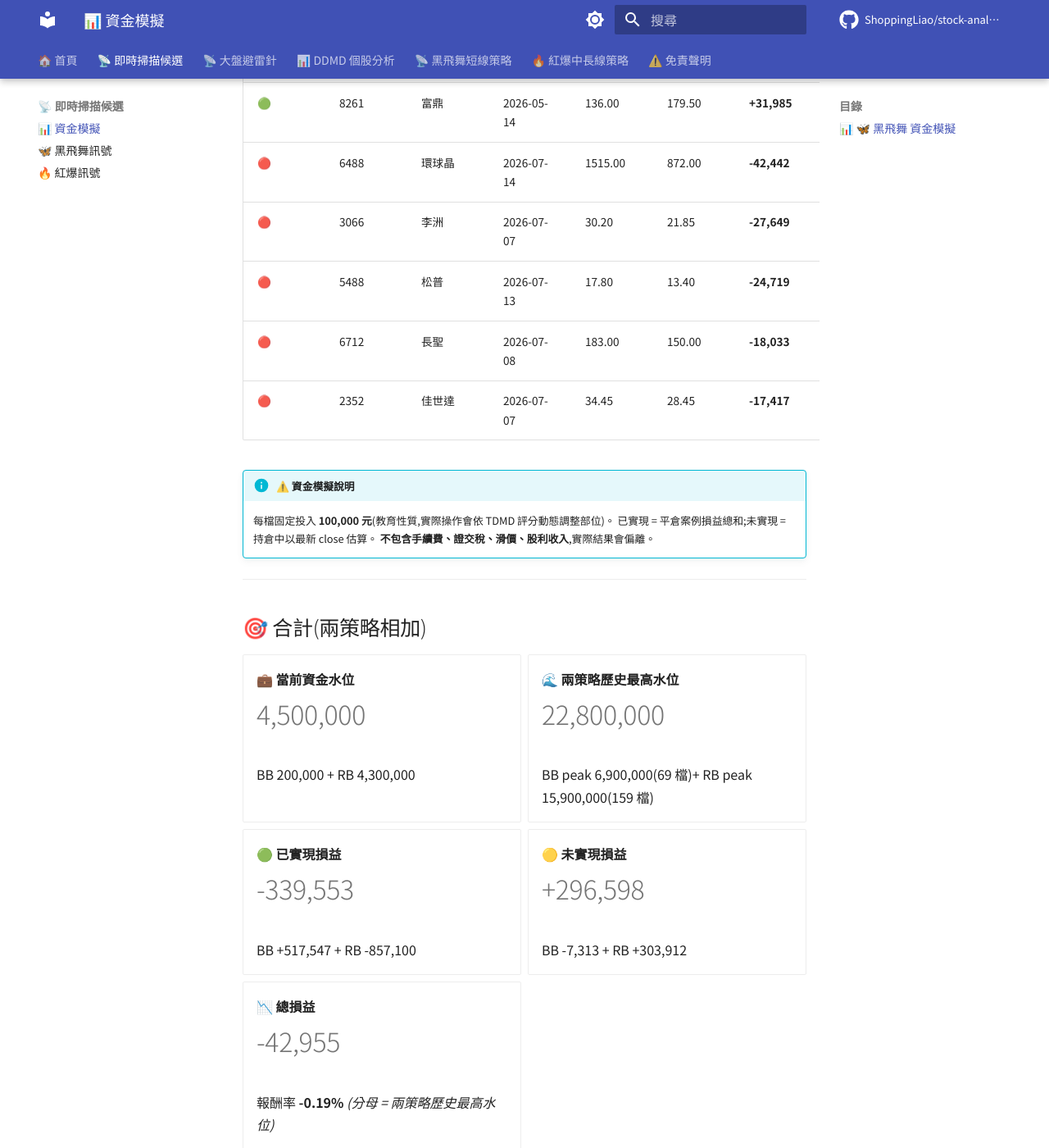
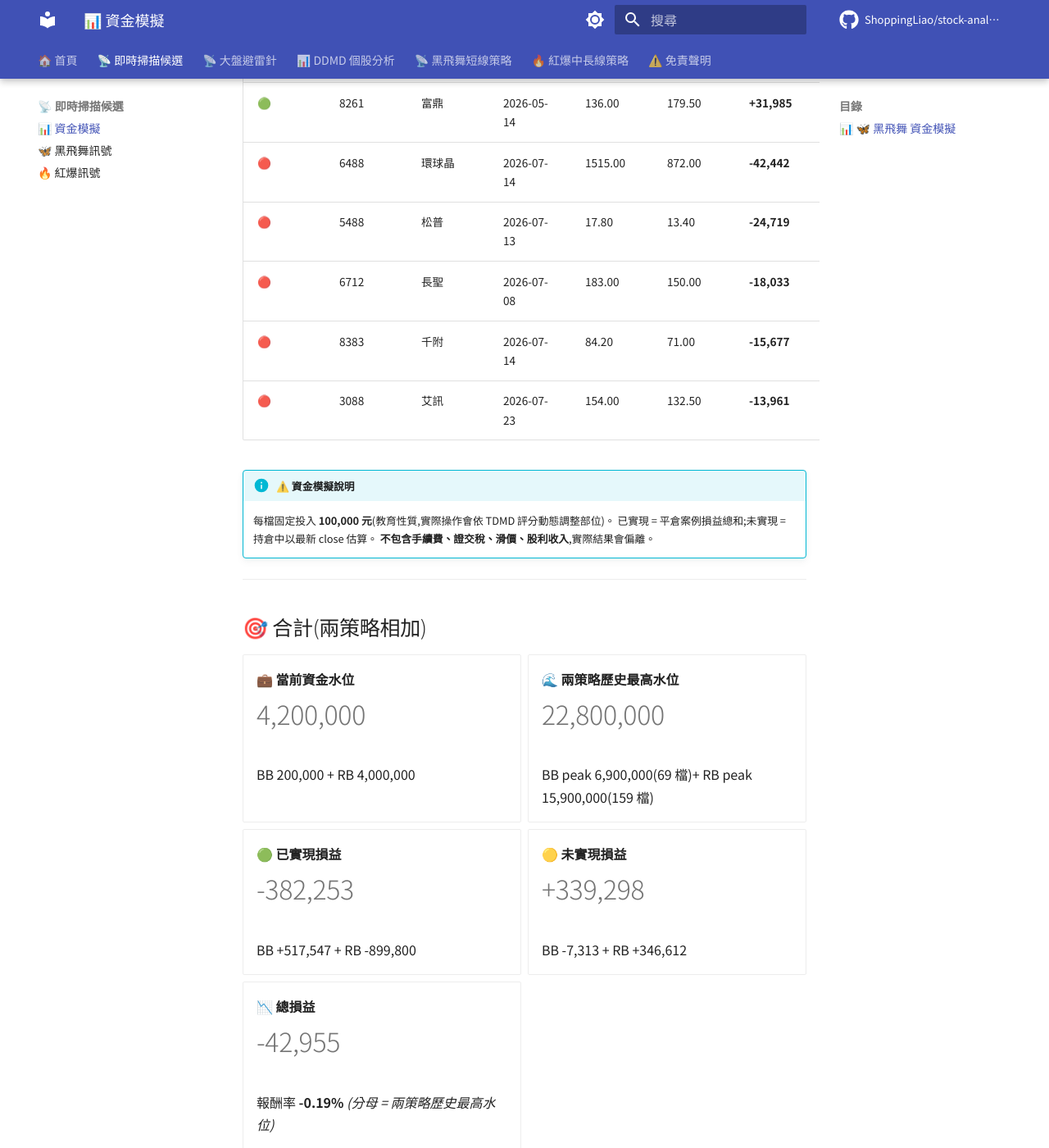
Before and after one commit to ShoppingLiao/stock-analysis-public, an MkDocs documentation site: the page built from docs/signals_capital.md, in a window 1280 px wide and 1400 px high, scrolled down 2761 px. Shown: the whole window at 82% size. Built offline with MkDocs 1.6.1 and Material for MkDocs 9.7.7, drawn with Linux system fonts in a browser that asks for light colours; comment, search, counter and statistics services are not loaded; some of the changed text lies outside the part shown.

Commit message:
docs(signals): update BB + RB + capital (2026-08-05)

```diff
--- a/docs/signals_capital.md
+++ b/docs/signals_capital.md
@@ -71,9 +71,9 @@
 
 -   **💼 當前資金水位**
 
-    # 4,300,000
+    # 4,000,000
 
-    持倉 43 檔 × 100,000
+    持倉 40 檔 × 100,000
 
 -   **🌊 歷史最高水位**
 
@@ -83,15 +83,15 @@
 
 -   **🟢 已實現損益**
 
-    # -857,100
+    # -899,800
 
-    勝率 29.7% / 192 檔已平倉
+    勝率 29.6% / 196 檔已平倉
 
 -   **🟡 未實現損益**
 
-    # +303,912
+    # +346,612
 
-    持倉 43 檔(現價 vs 進場價)
+    持倉 40 檔(現價 vs 進場價)
 
 -   **📉 總損益**
 
@@ -101,7 +101,7 @@
 
 </div>
 
-> **💡 解讀**:這個策略歷史上**同時最多持有 159 檔**(在 2026-06-23),代表「玩這個策略至少要準備 **15,900,000 元**」才不會因資金不夠錯過訊號。當前只佔用 4,300,000(43 檔)。
+> **💡 解讀**:這個策略歷史上**同時最多持有 159 檔**(在 2026-06-23),代表「玩這個策略至少要準備 **15,900,000 元**」才不會因資金不夠錯過訊號。當前只佔用 4,000,000(40 檔)。
 
 ### 持倉中 — Top 5 獲利 / 虧損
 
@@ -113,10 +113,10 @@
 | 🟢 | 6432 | 今展科 | 2026-05-12 | 47.30 | 71.00 | **+50,106** | **+50.11%** |
 | 🟢 | 8261 | 富鼎 | 2026-05-14 | 136.00 | 179.50 | **+31,985** | **+31.99%** |
 | 🔴 | 6488 | 環球晶 | 2026-07-14 | 1515.00 | 872.00 | **-42,442** | **-42.44%** |
-| 🔴 | 3066 | 李洲 | 2026-07-07 | 30.20 | 21.85 | **-27,649** | **-27.65%** |
 | 🔴 | 5488 | 松普 | 2026-07-13 | 17.80 | 13.40 | **-24,719** | **-24.72%** |
 | 🔴 | 6712 | 長聖 | 2026-07-08 | 183.00 | 150.00 | **-18,033** | **-18.03%** |
-| 🔴 | 2352 | 佳世達 | 2026-07-07 | 34.45 | 28.45 | **-17,417** | **-17.42%** |
+| 🔴 | 8383 | 千附 | 2026-07-14 | 84.20 | 71.00 | **-15,677** | **-15.68%** |
+| 🔴 | 3088 | 艾訊 | 2026-07-23 | 154.00 | 132.50 | **-13,961** | **-13.96%** |
 
 !!! info "⚠️ 資金模擬說明"
     每檔固定投入 **100,000 元**(教育性質,實際操作會依 TDMD 評分動態調整部位)。
@@ -131,9 +131,9 @@
 
 -   **💼 當前資金水位**
 
-    # 4,500,000
+    # 4,200,000
 
-    BB 200,000 + RB 4,300,000
+    BB 200,000 + RB 4,000,000
 
 -   **🌊 兩策略歷史最高水位**
 
@@ -143,15 +143,15 @@
 
 -   **🟢 已實現損益**
 
-    # -339,553
+    # -382,253
 
-    BB +517,547 + RB -857,100
+    BB +517,547 + RB -899,800
 
 -   **🟡 未實現損益**
 
-    # +296,598
+    # +339,298
 
-    BB -7,313 + RB +303,912
+    BB -7,313 + RB +346,612
 
 -   **📉 總損益**
 
```
Also changed, not shown: docs/signals_red_burst.md (+53 -60 lines).
